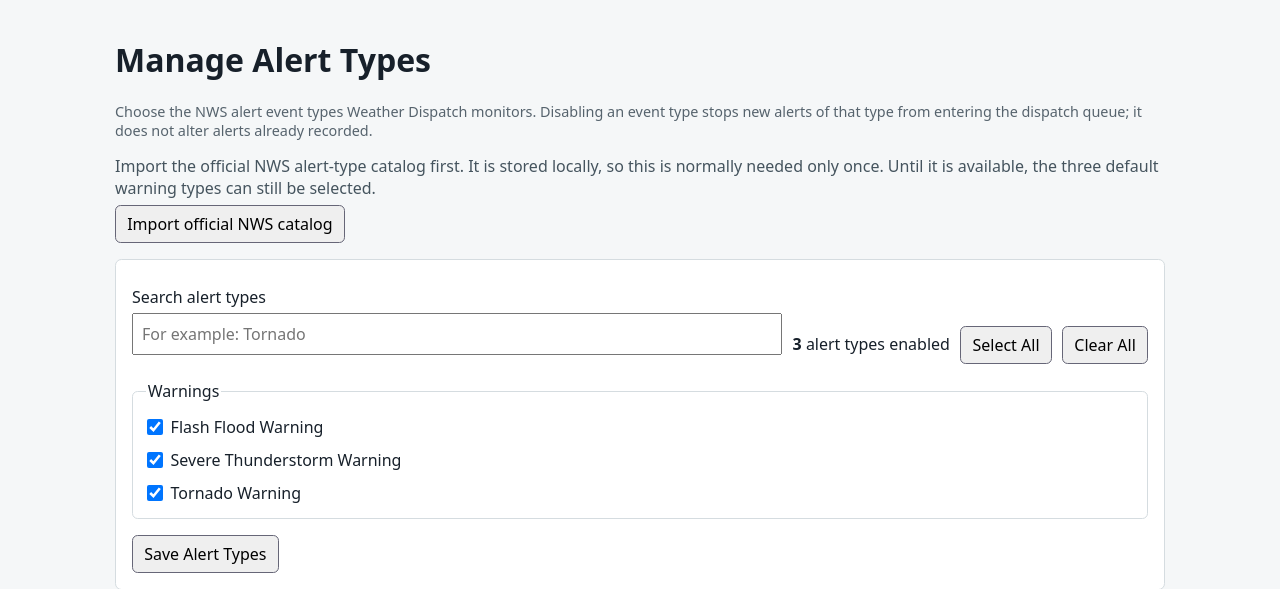
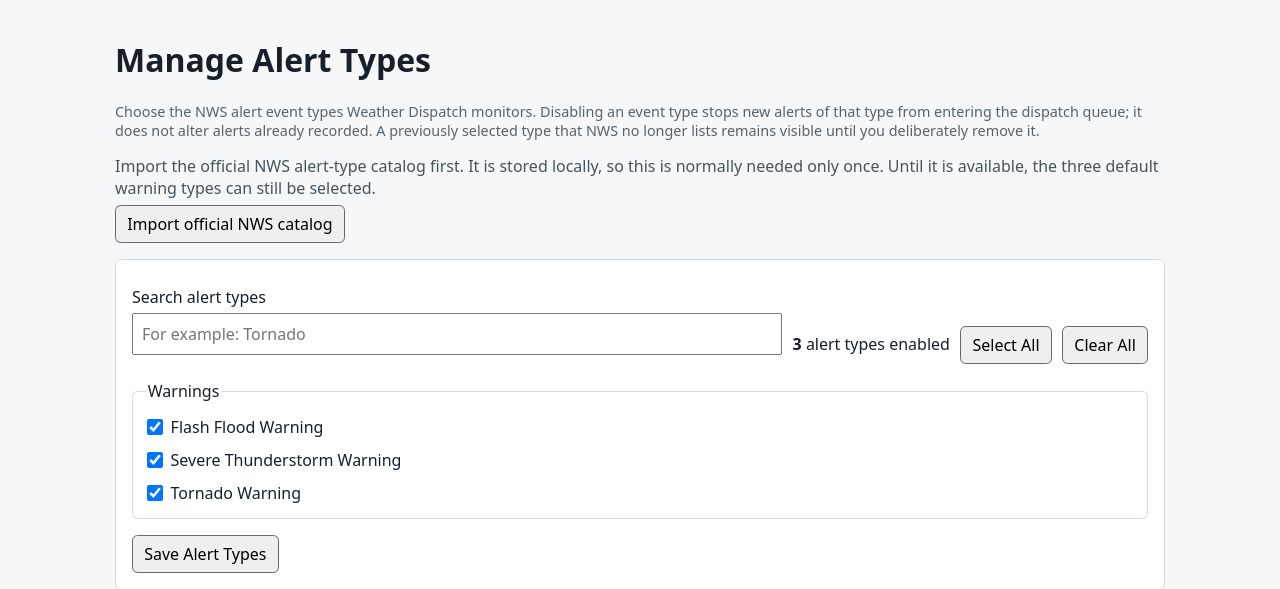
Before and after one commit to buildsbyrodney/meshcore-weather-dispatch, a Flask app: page /settings/alert-types in a window 1280 px wide. Shown: the part 70-659 px from the top of the page. Run offline with Flask 3, Linux system fonts and the light colour scheme; the visitor is signed in with stand-in values (Sample User, id 1); data comes from the database, SQL or seed files in the repository; data that the repository does not hold is empty; some libraries are stand-ins or nearby versions.

Commit message:
Keep previously configured alert types visible

```diff
--- a/dispatch/routes.py
+++ b/dispatch/routes.py
@@ -176,6 +176,11 @@ def alert_types_page():
   groups={name:[row for row in catalog if row["category"]==name] for name in ("Warnings","Watches","Advisories","Other")}
   if not catalog:
    groups={name:[{"event":event,"category":name} for event in available if alert_type_category(event)==name] for name in ("Warnings","Watches","Advisories","Other")}
+  else:
+   # Never hide an operator's existing choice merely because NWS later changes
+   # its catalog. It remains explicitly selectable until the operator removes it.
+   previous=sorted(chosen-{row["event"] for row in catalog})
+   if previous: groups["Previously Configured"]=[{"event":event,"category":"Previously Configured"} for event in previous]
   return render_template("alert_types.html",groups=groups,selected=chosen,selected_count=len(chosen),catalog_meta=db.alert_type_catalog_meta(),has_catalog=bool(catalog))
  if request.method=="POST":
   action=request.form.get("action")
--- a/dispatch/templates/alert_types.html
+++ b/dispatch/templates/alert_types.html
@@ -1,6 +1,6 @@
 {% extends 'base.html' %}{% block content %}
 <h1>Manage Alert Types</h1>
-<p class="muted">Choose the NWS alert event types Weather Dispatch monitors. Disabling an event type stops new alerts of that type from entering the dispatch queue; it does not alter alerts already recorded.</p>
+<p class="muted">Choose the NWS alert event types Weather Dispatch monitors. Disabling an event type stops new alerts of that type from entering the dispatch queue; it does not alter alerts already recorded. A previously selected type that NWS no longer lists remains visible until you deliberately remove it.</p>
 {% if has_catalog %}
 <details class="catalog-advanced"><summary>Advanced / Refresh NWS Alert Types</summary><p class="catalog-guidance">Catalog stored locally. Re-import only to refresh the official NWS event list. Source: {{catalog_meta.source}} · imported {{catalog_meta.retrieved_at}}{% if catalog_meta.version %} · {{catalog_meta.version}}{% endif %}</p><form method="post"><input type="hidden" name="csrf_token" value="{{csrf_token()}}"><input type="hidden" name="action" value="refresh"><button>Refresh official NWS catalog</button></form></details>
 {% else %}
```
Also changed, not shown: tests/test_alert_types.py (+11 -0 lines), README.md.
